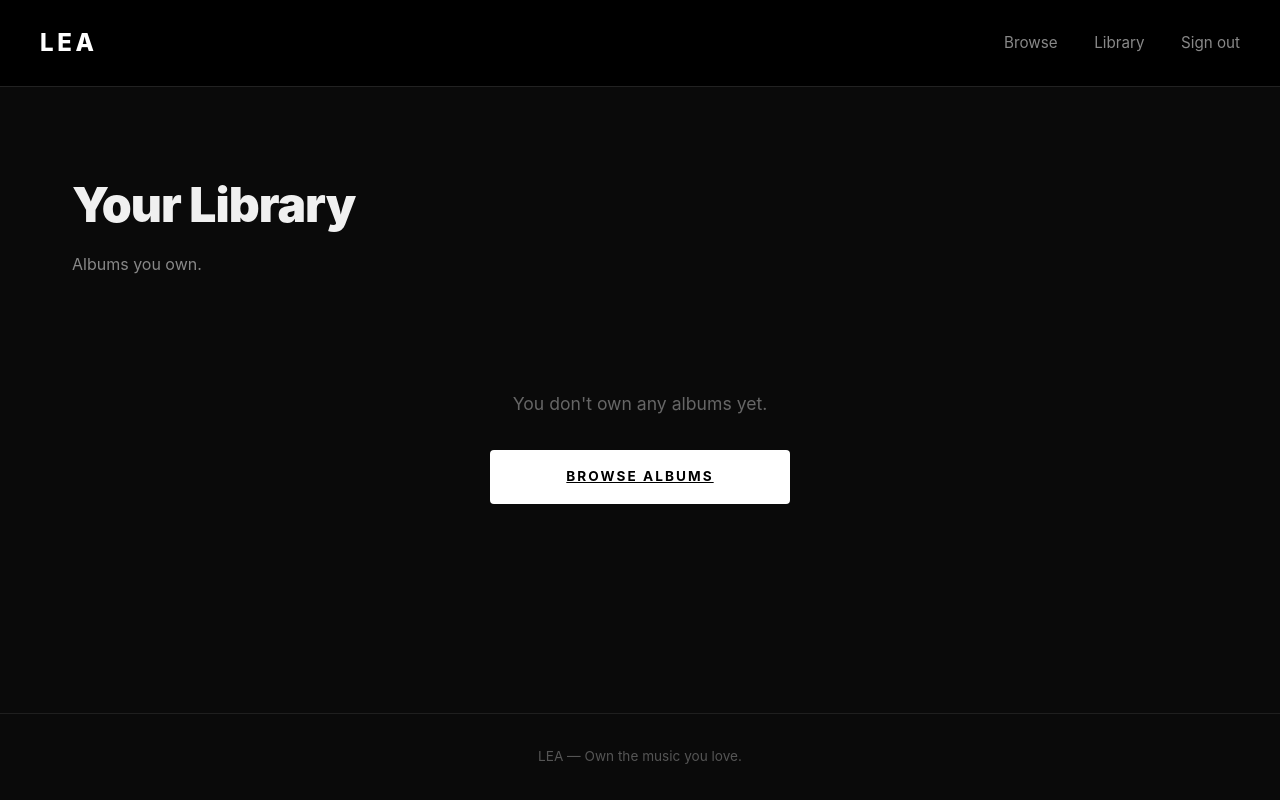
After one commit to Argota25/lea, a Flask app: page /library in a window 1280 px wide. The commit adds this page. Run offline with Flask 3, Linux system fonts and the light colour scheme; the visitor is signed in with stand-in values (Sample User, id 1); data comes from the database, SQL or seed files in the repository; data that the repository does not hold is empty.

Commit message:
Phase 1.7: library page with JOIN query, login_required gating

```diff
--- a/app.py
+++ b/app.py
@@ -82,6 +82,22 @@ def album(album_id):
         [album_id]
     )
     return render_template("album.html", album=album, tracks=tracks)
+
+@app.route("/library")
+@login_required
+def library():
+    """User's library — albums they've purchased."""
+    user_id = session["user_id"]
+    albums = query_db(
+        """
+        SELECT albums.* FROM albums
+        JOIN purchases ON purchases.album_id = albums.id
+        WHERE purchases.user_id = ?
+        ORDER BY purchases.purchased_at DESC
+        """,
+        [user_id]
+    )
+    return render_template("library.html", albums=albums)
 
 
 # ---------- Auth routes ----------
--- a/static/style.css
+++ b/static/style.css
@@ -464,3 +464,71 @@ footer {
         transform: translateY(0);
     }
 }
+/* ---------- Library page ---------- */
+
+.library h1 {
+    font-size: 3rem;
+    font-weight: 900;
+    margin-bottom: 0.5rem;
+    letter-spacing: -0.02em;
+}
+
+.library-subtitle {
+    color: #888;
+    margin-bottom: 3rem;
+}
+
+.library-grid {
+    display: grid;
+    grid-template-columns: repeat(auto-fill, minmax(220px, 1fr));
+    gap: 2rem;
+}
+
+.library-card {
+    text-decoration: none;
+    color: inherit;
+    transition: transform 0.2s;
+}
+
+.library-card:hover {
+    transform: translateY(-4px);
+}
+
+.library-art {
+    width: 100%;
+    aspect-ratio: 1;
+    margin-bottom: 1rem;
+}
+
+.library-art .placeholder {
+    width: 100%;
+    height: 100%;
+    background: linear-gradient(135deg, #1a1a1a, #2a2a2a);
+    display: flex;
+    align-items: center;
+    justify-content: center;
+    font-size: 3rem;
+    font-weight: 900;
+    color: #333;
+}
+
+.library-meta h3 {
+    font-size: 1.1rem;
+    margin-bottom: 0.25rem;
+}
+
+.library-meta p {
+    color: #888;
+    font-size: 0.95rem;
+}
+
+.library-empty {
+    text-align: center;
+    padding: 4rem 0;
+}
+
+.library-empty p {
+    color: #666;
+    margin-bottom: 2rem;
+    font-size: 1.1rem;
+}
--- a/templates/layout.html
+++ b/templates/layout.html
@@ -13,7 +13,7 @@
             <div class="nav-links">
                 <a href="{{ url_for('index') }}">Browse</a>
                 {% if session.get('user_id') %}
-                    <a href="#">Library</a>
+                    <a href="{{ url_for('library') }}">Library</a>
                     <a href="{{ url_for('logout') }}">Sign out</a>
                 {% else %}
                     <a href="{{ url_for('login') }}">Sign in</a>
--- /dev/null
+++ b/templates/library.html
@@ -0,0 +1,31 @@
+{% extends "layout.html" %}
+
+{% block title %}Your Library{% endblock %}
+
+{% block content %}
+<section class="library">
+    <h1>Your Library</h1>
+    <p class="library-subtitle">Albums you own.</p>
+
+    {% if albums %}
+        <div class="library-grid">
+            {% for album in albums %}
+            <a href="{{ url_for('album', album_id=album['id']) }}" class="library-card">
+                <div class="library-art">
+                    <div class="placeholder">{{ album['artist'][:1] }}</div>
+                </div>
+                <div class="library-meta">
+                    <h3>{{ album['title'] }}</h3>
+                    <p>{{ album['artist'] }}</p>
+                </div>
+            </a>
+            {% endfor %}
+        </div>
+    {% else %}
+        <div class="library-empty">
+            <p>You don't own any albums yet.</p>
+            <a href="{{ url_for('index') }}" class="auth-button" style="max-width: 300px; display: inline-block;">Browse albums</a>
+        </div>
+    {% endif %}
+</section>
+{% endblock %}
```
